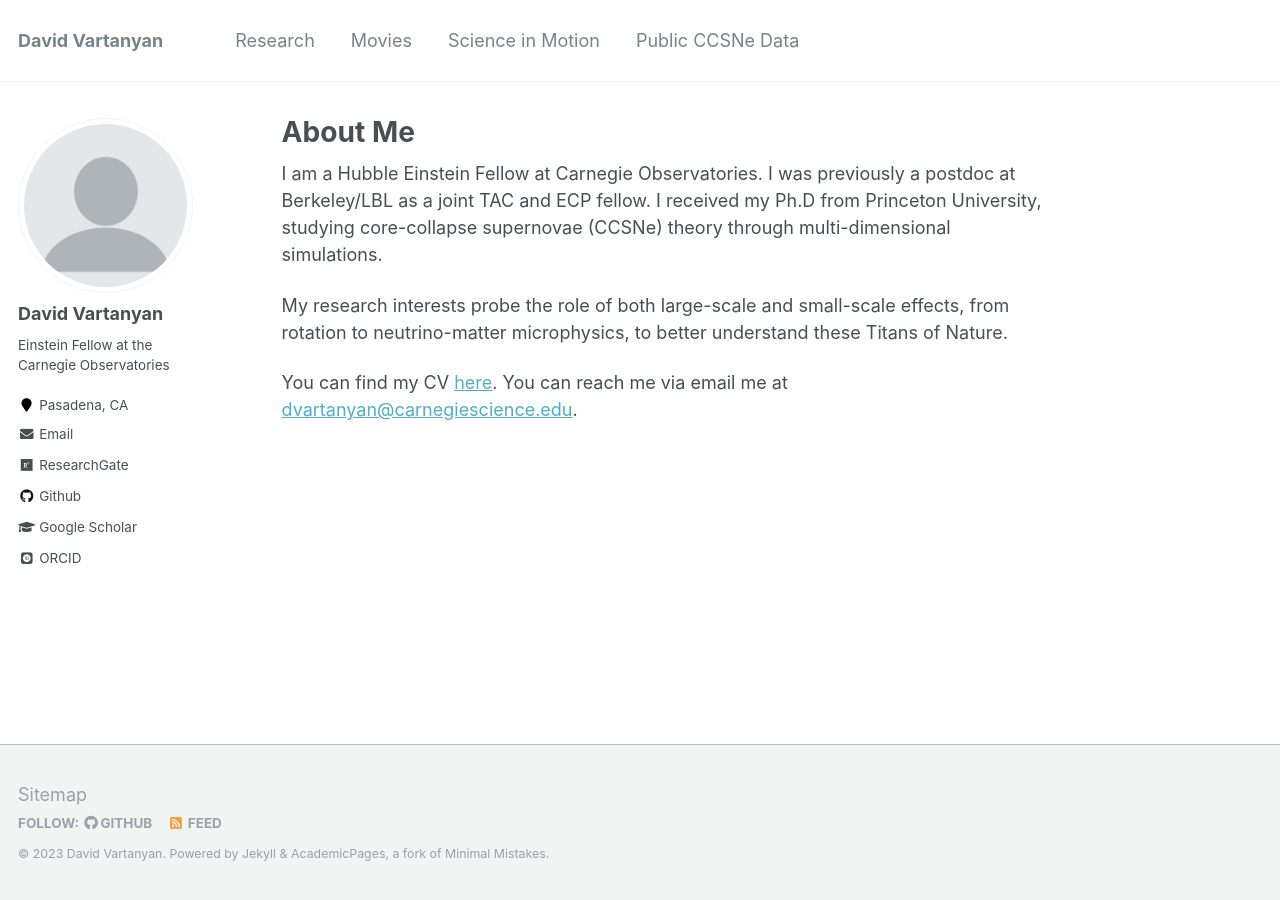
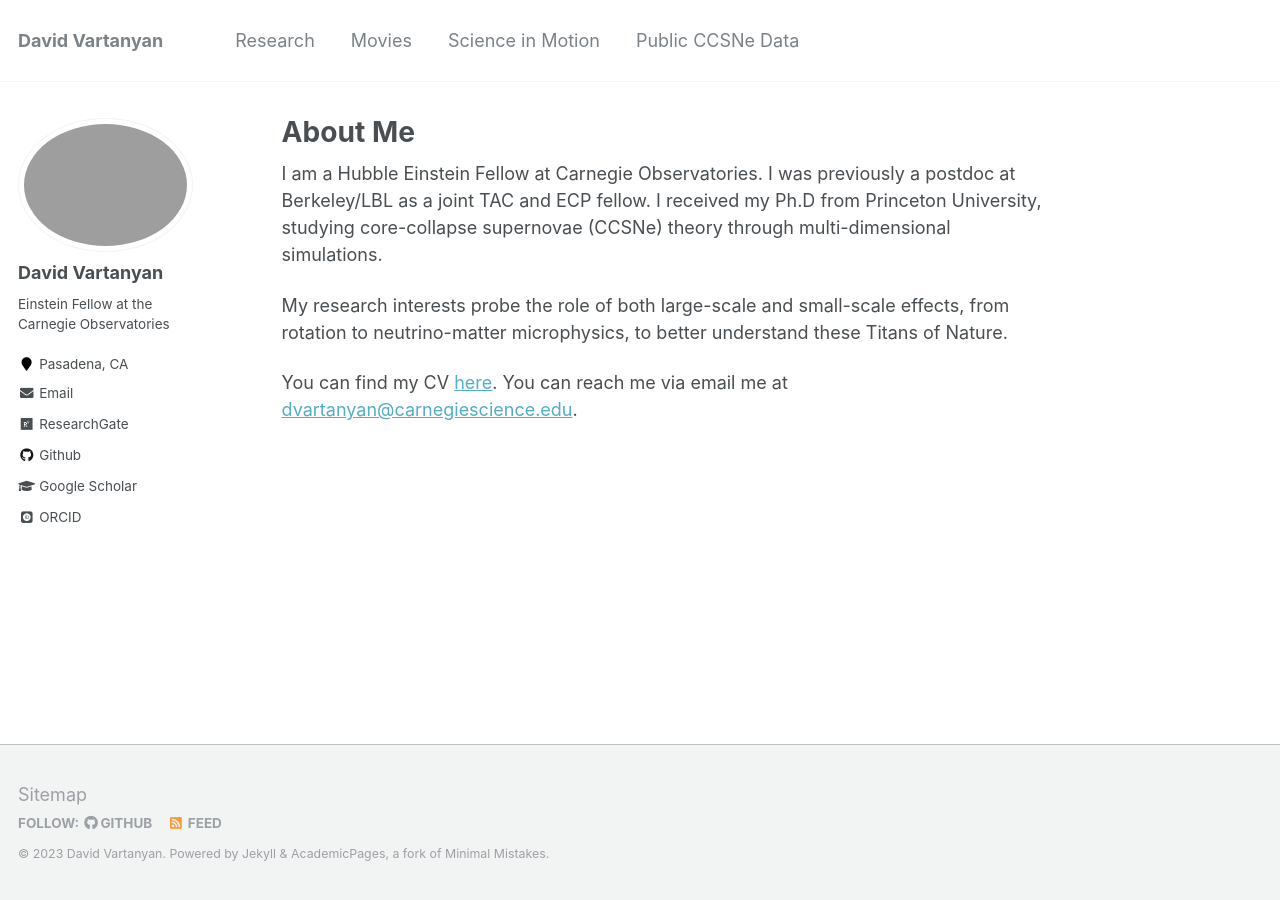
Before and after one commit to dvartany/dvartany.github.io, a Jekyll site: the page built from _pages/about.md, in a window 1280 px wide. Built offline with Jekyll 4.4.1, drawn with Linux system fonts in a browser that asks for light colours; some web fonts are replaced.

Commit message:
Update _config.yml

```diff
--- a/_config.yml
+++ b/_config.yml
@@ -81,7 +81,7 @@ analytics:
 # Site Author
 author:
   name             : "David Vartanyan"
-  avatar           : "profile.png"
+  avatar           : "prinprog.jpg"
   bio              : "Einstein Fellow at the Carnegie Observatories"
   location         : "Pasadena, CA"
   employer         :
```
